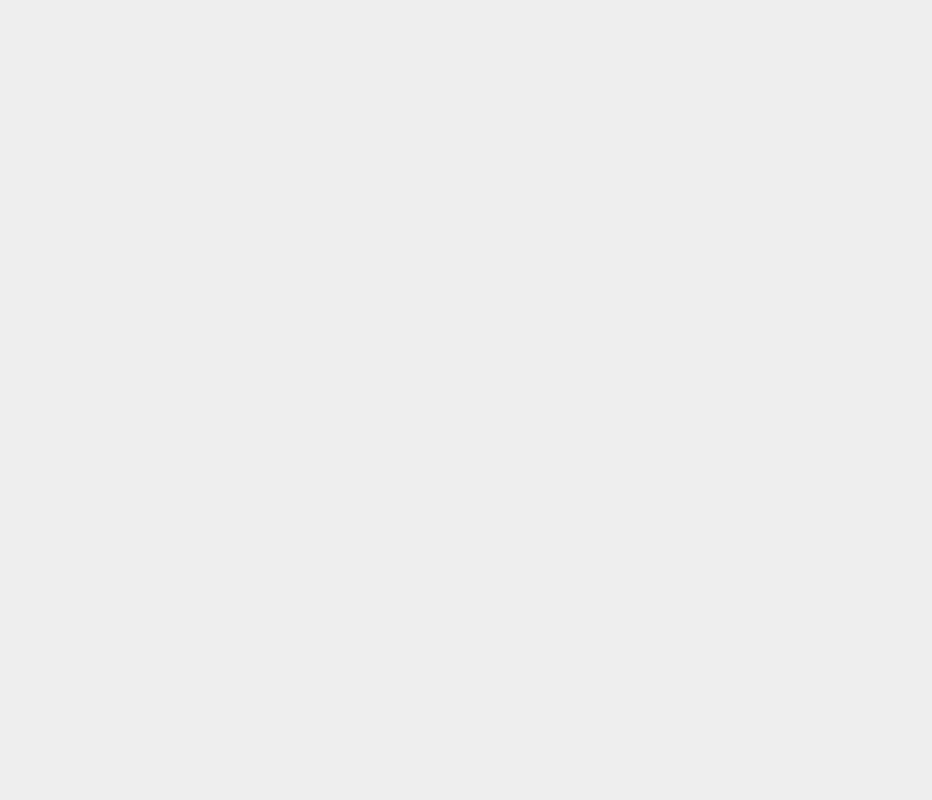
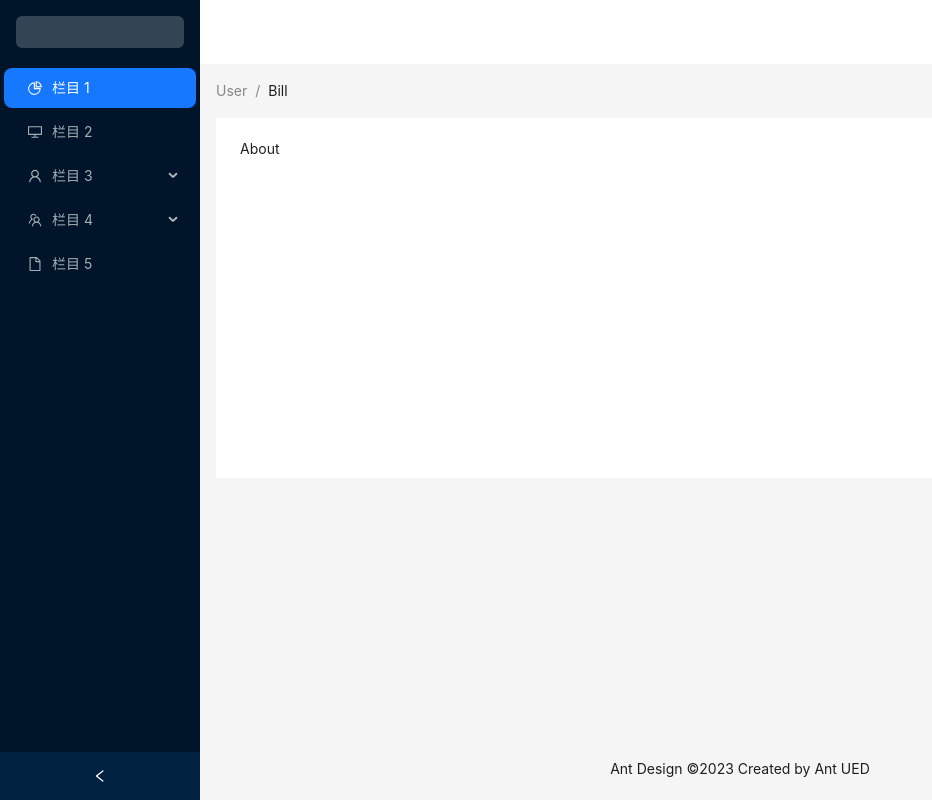
Before and after one commit to daiguilin/react-admin-template, a React (Vite) app: page /page1 in a window 1280 px wide. Before the commit this address had no page. Shown: the whole page, without its empty margins (0-932 px from the left). Built offline with nearby package versions, Linux system fonts and the light colour scheme.

Commit message:
菜单提取，以及选中状态完善

```diff
--- /dev/null
+++ b/src/components/MainMenu/index.tsx
@@ -0,0 +1,82 @@
+import {
+    DesktopOutlined,
+    FileOutlined,
+    PieChartOutlined,
+    TeamOutlined,
+    UserOutlined,
+} from '@ant-design/icons';
+import type { MenuProps } from 'antd';
+import React, { useState } from 'react';
+import { useNavigate, useLocation } from "react-router-dom"
+import { Menu } from 'antd';
+type MenuItem = Required<MenuProps>['items'][number];
+
+function getItem(
+    label: React.ReactNode,
+    key: React.Key,
+    icon?: React.ReactNode,
+    children?: MenuItem[],
+): MenuItem {
+    return {
+        key,
+        icon,
+        children,
+        label,
+    } as MenuItem;
+}
+
+const items: MenuItem[] = [
+    getItem('栏目 1', '/page1', <PieChartOutlined />),
+    getItem('栏目 2', '/page2', <DesktopOutlined />),
+    getItem('栏目 3', 'page3', <UserOutlined />, [
+        getItem('栏目 301', '/page3/page301'),
+        getItem('栏目 302', '/page3/page302'),
+        getItem('栏目 303', '/page3/page303'),
+    ]),
+    getItem('栏目 4', '/page4', <TeamOutlined />, [getItem('Team 1', '6'), getItem('Team 2', '8')]),
+    getItem('栏目 5', '/page5', <FileOutlined />),
+];
+
+const Comp: React.FC = () => {
+    //获取当前路由地址
+    const location = useLocation();
+    const pathname = location.pathname;
+    //设置展开项的初始值
+    //拿到当前路由的pathname对items数组的每一项的children的key值进行对比，如果找到了相等了，就要他上一级的key
+    //这个key给到openkeys数组的元素，作为初始值
+    let firstOpenKey = '';
+    for (let i = 0; i < items.length; i++) {
+        // eslint-disable-next-line @typescript-eslint/ban-ts-comment
+        // @ts-ignore
+        if (items[i]!.children && items[i]!.children.length > 1 && items[i]!.children.find((obj: MenuItem) => {
+            // eslint-disable-next-line @typescript-eslint/ban-ts-comment
+            // @ts-ignore
+            return obj.key === pathname
+        })) {
+            firstOpenKey = items[i]!.key as string;
+            break;
+        }
+    }
+    const [openKeys, setOpenKeys] = useState<string[]>([firstOpenKey]);
+    const navigateTo = useNavigate();
+    const gotoPage = (e: { key: string }) => {
+        console.log(e.key);
+        navigateTo(e.key)
+    }
+    //菜单展开收缩控制
+    const handleOpenChange = (keys: string[]) => {
+        console.log(keys);
+        setOpenKeys([keys[keys.length - 1]]);
+    }
+    return (
+        <Menu theme="dark"
+            defaultSelectedKeys={[pathname]}
+            mode="inline"
+            items={items}
+            onClick={gotoPage}
+            onOpenChange={handleOpenChange}
+            openKeys={openKeys}
+        />
+    )
+}
+export default Comp
--- a/src/router/index copy.tsx
+++ b/src/router/index copy.tsx
@@ -1,7 +1,7 @@
 import { BrowserRouter, Route, Routes,Navigate } from "react-router-dom"
 import App from "@/App"
 import Home from "@/views/Home"
-import About from "@/views/About"
+import About from "@/views/Page1"
 //路由的第一种写法，旧的写法
 const baseRouter = () => (
     <BrowserRouter>
--- a/src/router/index.tsx
+++ b/src/router/index.tsx
@@ -4,9 +4,9 @@ import Home from "@/views/Home"
 // import About from "@/views/About"
 // import User from "@/views/User"
 // const Home = lazy(() => import("@/views/Home"))
-const About = lazy(() => import("@/views/About"))
-const User = lazy(() => import("@/views/User"))
-
+const Page1 = lazy(() => import("@/views/Page1"))
+const Page2 = lazy(() => import("@/views/Page2"))
+const Page301 = lazy(() => import("@/views/Page301"))
 const withLoadingComponent = (comp: JSX.Element) => (
     <Suspense fallback={<div>loading...</div>}>
         {comp}
@@ -17,7 +17,7 @@ const routes = [
     //路由重定向
     {
         path: '/',
-        element: <Navigate to="/user" />
+        element: <Navigate to="/page1" />
     },
     //路由嵌套
     {
@@ -25,16 +25,23 @@ const routes = [
         element: <Home />,
         children: [
             {
-                path: '/user',
-                element: withLoadingComponent(<User />)
+                path: '/page1',
+                element: withLoadingComponent(<Page1 />)
             },
             {
-                path: '/about',
-                element: withLoadingComponent(<About />)
+                path: '/page2',
+                element: withLoadingComponent(<Page2 />)
             },
+            {
+                path:"/page3/page301",
+                element: withLoadingComponent(<Page301 />)
+            }
         ]
     },
-
+    {
+        path: "*",
+        element: <Navigate to="/page1" />
+    }
     // {
     //     path: '/home',
     //     element: withLoadingComponent(<Home />)
--- a/src/views/Home.tsx
+++ b/src/views/Home.tsx
@@ -1,73 +1,20 @@
 import React, { useState } from 'react';
-import {
-    DesktopOutlined,
-    FileOutlined,
-    PieChartOutlined,
-    TeamOutlined,
-    UserOutlined,
-} from '@ant-design/icons';
-import type { MenuProps } from 'antd';
-import { Outlet, useNavigate } from "react-router-dom"
-import { Breadcrumb, Layout, Menu, theme } from 'antd';
-
+import { Outlet } from "react-router-dom"
+import { Breadcrumb, Layout, theme } from 'antd';
+import MainMenu from '../components/MainMenu';
 const { Header, Content, Footer, Sider } = Layout;
-
-type MenuItem = Required<MenuProps>['items'][number];
-
-function getItem(
-    label: React.ReactNode,
-    key: React.Key,
-    icon?: React.ReactNode,
-    children?: MenuItem[],
-): MenuItem {
-    return {
-        key,
-        icon,
-        children,
-        label,
-    } as MenuItem;
-}
-
-const items: MenuItem[] = [
-    getItem('about', '/about', <PieChartOutlined />),
-    getItem('user', '/user', <DesktopOutlined />),
-    getItem('User', 'sub1', <UserOutlined />, [
-        getItem('Tom', '3'),
-        getItem('Bill', '4'),
-        getItem('Alex', '5'),
-    ]),
-    getItem('Team', 'sub2', <TeamOutlined />, [getItem('Team 1', '6'), getItem('Team 2', '8')]),
-    getItem('Files', '9', <FileOutlined />),
-];
-
 const View: React.FC = () => {
     const [collapsed, setCollapsed] = useState(false);
-    const [openKeys, setOpenKeys] = useState<string[]>([]);
-    const navigateTo = useNavigate();
     const {
         token: { colorBgContainer },
     } = theme.useToken();
-    const gotoPage = (e: { key: string }) => {
-        console.log(e.key);
-        navigateTo(e.key)
-    }
-    //菜单展开收缩控制
-    const handleOpenChange = (keys: string[]) => {
-        console.log(keys);
-        setOpenKeys([keys[keys.length - 1]]);
-    }
+
+
     return (
         <Layout style={{ minHeight: '100vh', minWidth: '100vw' }}>
             <Sider collapsible collapsed={collapsed} onCollapse={(value) => setCollapsed(value)}>
                 <div className="demo-logo-vertical" />
-                <Menu theme="dark"
-                    defaultSelectedKeys={['1']}
-                    mode="inline"
-                    items={items}
-                    onClick={gotoPage}
-                    onOpenChange={handleOpenChange}
-                    openKeys={openKeys}
-                />
+               < MainMenu/>
             </Sider>
             <Layout>
                 <Header style={{ padding: 0, background: colorBgContainer }} />
--- /dev/null
+++ b/src/views/Page1.tsx
@@ -0,0 +1,7 @@
+import React from 'react'
+ const View =()=>{
+return (
+    <div>About</div>
+)
+}
+export default View;
--- /dev/null
+++ b/src/views/Page301.tsx
@@ -0,0 +1,7 @@
+import React from 'react'
+ const View =()=>{
+return (
+    <div>page301</div>
+)
+}
+export default View;
```
Also changed, not shown: src/views/Page2.tsx (renamed from src/views/User.tsx).
